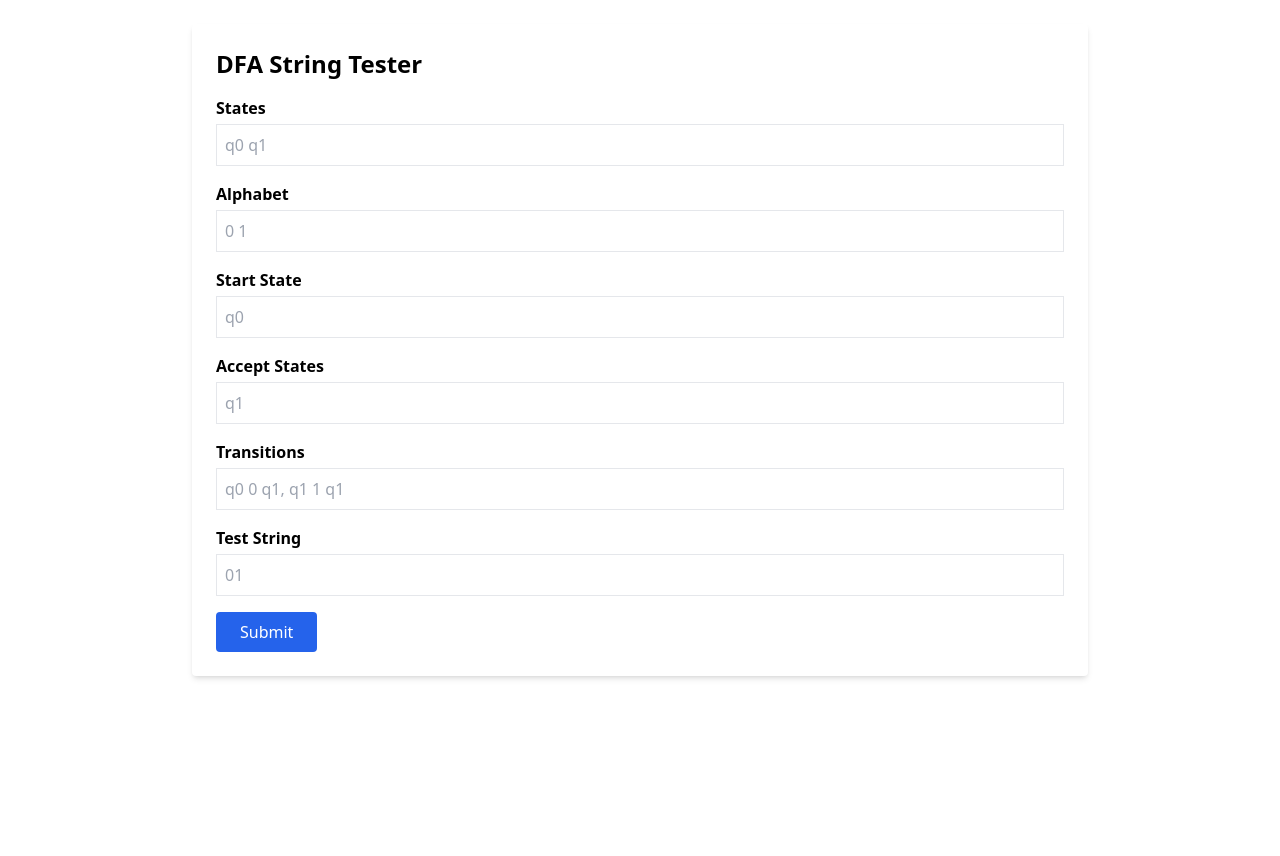
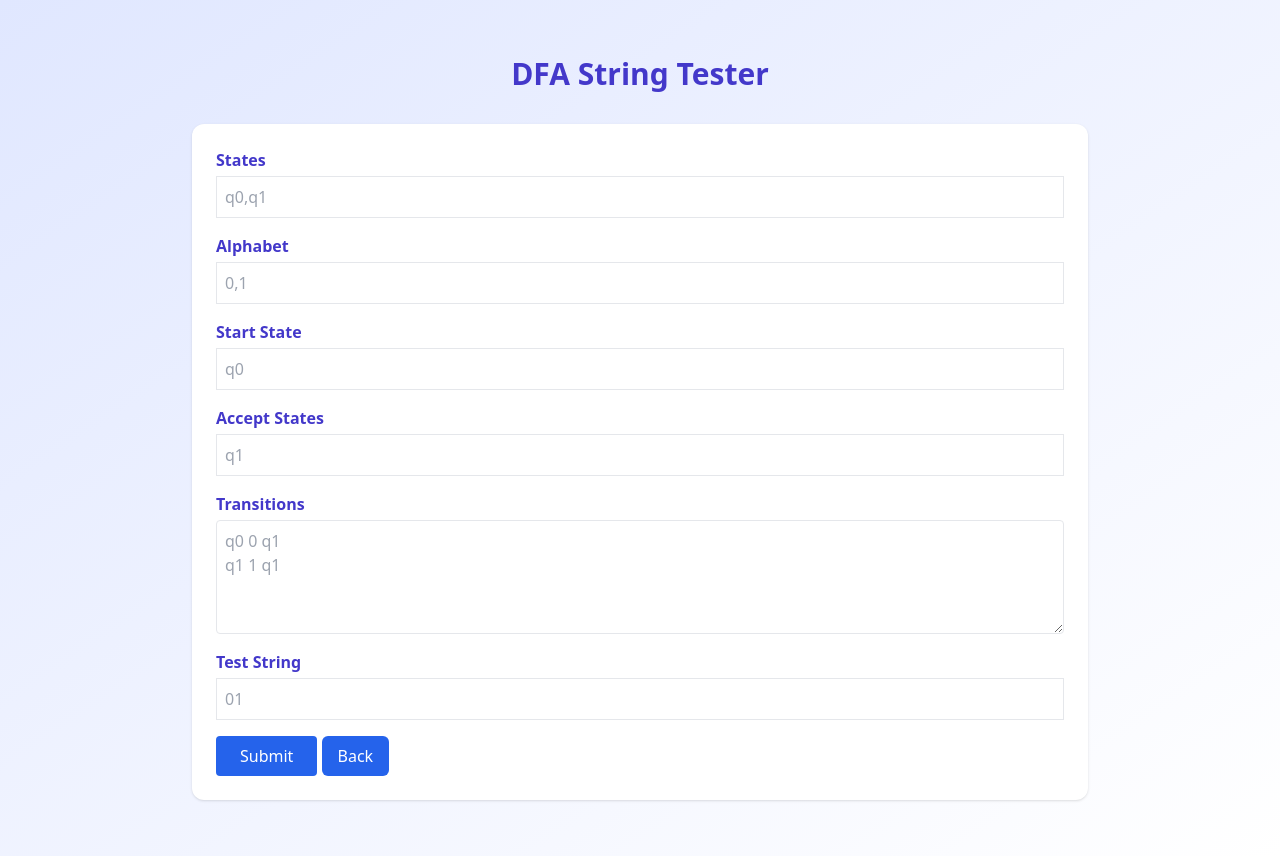
Before and after one commit to naufalfzml/tba-dfa-nfa, a Flask app: page /tes-dfa in a window 1280 px wide. Before the commit the page ends 679 px from the top, so only its background shows below. Run offline with Flask 3, Linux system fonts and the light colour scheme.

Commit message:
update tes dfa lagii

```diff
--- a/app/logic/tes_dfa.py
+++ b/app/logic/tes_dfa.py
@@ -1,6 +1,6 @@
 def parse_transitions(transition_input):
     transition_dict = {}
-    transitions = transition_input.split(',')
+    transitions = transition_input.strip().splitlines()
     for t in transitions:
         parts = t.strip().split()
         if len(parts) == 3:
--- a/app/static/output.css
+++ b/app/static/output.css
@@ -754,6 +754,16 @@ video {
   background-color: rgb(254 226 226 / var(--tw-bg-opacity, 1));
 }
 
+.bg-green-100 {
+  --tw-bg-opacity: 1;
+  background-color: rgb(220 252 231 / var(--tw-bg-opacity));
+}
+
+.bg-purple-100 {
+  --tw-bg-opacity: 1;
+  background-color: rgb(237 233 254 / var(--tw-bg-opacity));
+}
+
 .bg-white {
   --tw-bg-opacity: 1;
   background-color: rgb(255 255 255 / var(--tw-bg-opacity, 1));
--- a/app/templates/tes_dfa.html
+++ b/app/templates/tes_dfa.html
@@ -6,68 +6,88 @@
     <link href="{{ url_for('static', filename='../static/output.css') }}" rel="stylesheet">
     <title>Tugas Kelompok Program TBA</title>
 </head>
-<body class="bg-gray-50 min-h-screen p-6">
-  <div class="max-w-4xl mx-auto bg-white shadow-md rounded p-6">
-    <h1 class="text-2xl font-bold mb-4">DFA String Tester</h1>
+<body class="bg-gradient-to-br from-indigo-100 to-white min-h-screen p-6">
 
+    <div class="max-w-3xl mx-auto px-4 py-8">
+        <h1 class="text-3xl font-bold text-center text-indigo-700">DFA String Tester</h1>
+    </div>
+
+    <div class="max-w-4xl mx-auto bg-white rounded-xl shadow p-6 mb-8">
         <form method="POST" class="space-y-4">
-        <div class="flex flex-col">
-            <label class="font-semibold mb-1">States</label>
-            <input class="border p-2" name="states" placeholder="q0 q1">
+            <div class="flex flex-col ">
+                <label class="font-semibold mb-1 text-indigo-700">States</label>
+                <input name="states" type="text" required class="border p-2" name="states" placeholder="q0,q1">
             </div>
 
             <div class="flex flex-col">
-            <label class="font-semibold mb-1">Alphabet</label>
-            <input class="border p-2" name="alphabet" placeholder="0 1">
+                <label class="font-semibold mb-1 text-indigo-700">Alphabet</label>
+                <input name="alphabet" type="text" required class="border p-2" name="alphabet" placeholder="0,1">
             </div>
 
             <div class="flex flex-col">
-            <label class="font-semibold mb-1">Start State</label>
-            <input class="border p-2" name="start_state" placeholder="q0">
+                <label class="font-semibold mb-1 text-indigo-700">Start State</label>
+                <input name="start_state" type="text" required class="border p-2" name="start_state" placeholder="q0">
             </div>
 
             <div class="flex flex-col">
-            <label class="font-semibold mb-1">Accept States</label>
-            <input class="border p-2" name="accept_states" placeholder="q1">
+                <label class="font-semibold mb-1 text-indigo-700">Accept States</label>
+                <input name="accept_states" type="text" required class="border p-2" name="accept_states" placeholder="q1">
             </div>
 
             <div class="flex flex-col">
-            <label class="font-semibold mb-1">Transitions</label>
-            <input class="border p-2" name="transitions" placeholder="q0 0 q1, q1 1 q1">
+                <label class="font-semibold mb-1 text-indigo-700">Transitions</label>
+                <textarea name="transitions" rows="4" placeholder="q0 0 q1 &#10;q1 1 q1" required class="w-full border p-2 rounded"></textarea>
             </div>
 
+
             <div class="flex flex-col">
-            <label class="font-semibold mb-1">Test String</label>
-            <input class="border p-2" name="test_string" placeholder="01">
+                <label class="font-semibold mb-1 text-indigo-700">Test String</label>
+                <input name="test_string" type="text" required class="border p-2"  placeholder="01">
             </div>
 
-        <button type="submit" class="bg-blue-600 text-white px-6 py-2 rounded hover:bg-blue-700">Submit</button>
+            <button type="submit" class="bg-blue-600 text-white px-6 py-2 rounded hover:bg-blue-700">
+                Submit
+            </button>
+            <button class="bg-blue-600 text-white rounded-md hover:bg-blue-700 px-4 py-2 mt-6" onclick="window.history.back()">
+                Back
+            </button>
         </form>
+    </div>
 
         {% if result %}
-    <div class="mt-6">
+        <div class="max-w-4xl mx-auto bg-white rounded-xl shadow p-6 mb-8">
+            <h1 class="text-3xl font-bold text-center text-indigo-700 mb-4">Result</h1>
             <table class="w-full text-left border-collapse border border-blue-300 rounded-md overflow-hidden">
-            <thead class="bg-blue-100">
+                <thead class="bg-purple-100">
                     <tr>
-                    <th class="border border-blue-300 px-4 py-2">From State</th>
-                    <th class="border border-blue-300 px-4 py-2">Symbol</th>
-                    <th class="border border-blue-300 px-4 py-2">To State</th>
+                        <th class="border py-2">From State</th>
+                        <th class="border py-2">Symbol</th>
+                        <th class="border py-2">To State</th>
                     </tr>
                 </thead>
                 <tbody>
                     {% for symbol, from_state, to_state in steps %}
-                    <tr class="hover:bg-blue-50 text-center">
-                        <td class="border border-blue-300 px-4 py-2">{{ from_state }}</td>
-                        <td class="border border-blue-300 px-4 py-2">{{ symbol }}</td>
-                        <td class="border border-blue-300 px-4 py-2">{{ to_state if to_state else "ERROR" }}</td>
+                    <tr class="text-center">
+                        <td class="border py-2">{{ from_state }}</td>
+                        <td class="border py-2">{{ symbol }}</td>
+                        <td class="border py-2">{{ to_state if to_state else "ERROR" }}</td>
                     </tr>
                     {% endfor %}
                 </tbody>
             </table>
 
-        <p class="mt-4 font-bold text-lg {{ 'text-red-500' if result == 'Rejected' else 'text-indigo-700' }}">
-        Hasil: {{ result }}
+           <p class="mt-6">
+                {% if result == 'Accepted' %}
+                    <span class="inline-flex items-center px-4 py-2 rounded text-sm font-semibold bg-green-100 text-green-800">
+                        ✅ {{ result }}
+                    </span>
+                {% else %}
+                    <span class="inline-flex items-center px-4 py-2 rounded text-sm font-semibold bg-red-100 text-red-800">
+                        ❌ {{ result }}
+                    </span>
+                {% endif %}
             </p>
+
         </div>
     {% endif %}
 </body>
```
Lines whose indentation alone changed are shown as unchanged.
